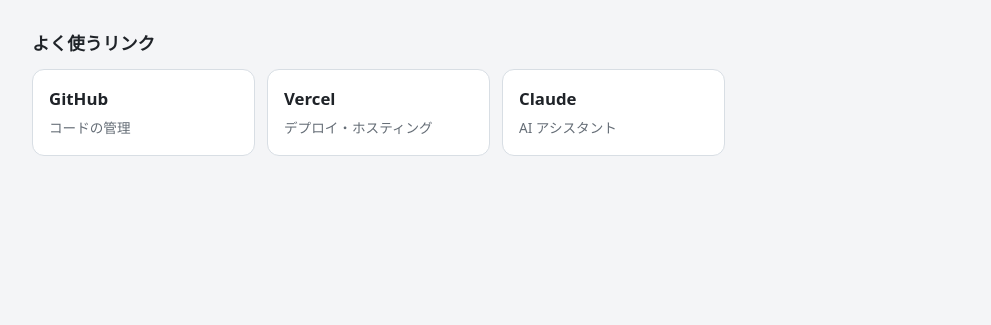
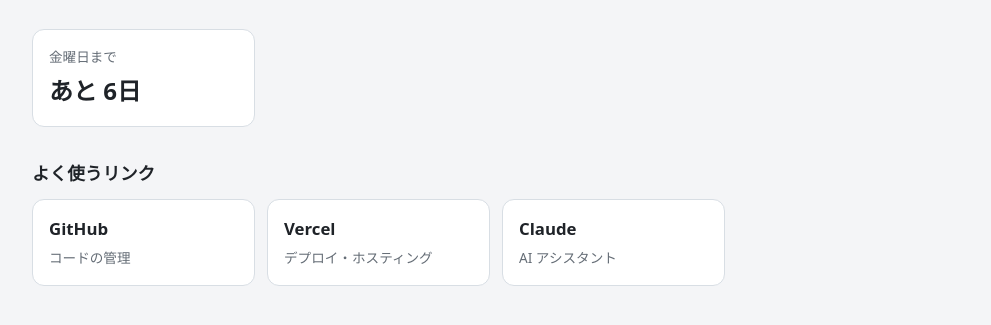
Before and after one commit to M-Ota-gh/dashboard, a plain HTML site: page index.html in a window 1280 px wide. Shown: the part 269-594 px from the top of the page, without its empty margins (144-1135 px from the left). Drawn offline with Linux system fonts and the light colour scheme.

Commit message:
金曜日までのカードを足す

```diff
--- a/index.html
+++ b/index.html
@@ -13,6 +13,15 @@
     <section class="clock-panel" aria-label="現在時刻">
       <div id="clock" class="clock">--:--:--</div>
       <div id="date" class="date">----年--月--日（-）</div>
+    </section>
+
+    <section class="info">
+      <div class="card-grid">
+        <div class="card info-card">
+          <span class="card-desc">金曜日まで</span>
+          <span id="friday" class="info-value">あと -日</span>
+        </div>
+      </div>
     </section>
 
     <section class="links">
--- a/script.js
+++ b/script.js
@@ -1,6 +1,7 @@
 // 時計と日付を表示する
 const clockEl = document.getElementById("clock");
 const dateEl = document.getElementById("date");
+const fridayEl = document.getElementById("friday");
 const WEEKDAYS = ["日", "月", "火", "水", "木", "金", "土"];
 
 function pad(n) {
@@ -14,6 +15,10 @@ function update() {
 
   dateEl.textContent =
     `${now.getFullYear()}年${now.getMonth() + 1}月${now.getDate()}日（${WEEKDAYS[now.getDay()]}）`;
+
+  // 金曜日まであと何日（getDay() は 日=0 … 金=5 … 土=6）
+  const daysToFriday = (5 - now.getDay() + 7) % 7;
+  fridayEl.textContent = daysToFriday === 0 ? "今日は金曜日！" : `あと ${daysToFriday}日`;
 }
 
 update();
--- a/style.css
+++ b/style.css
@@ -117,6 +117,22 @@ body {
   color: var(--muted);
 }
 
+/* ===== 情報カード（リンクではないカード） ===== */
+.info {
+  margin-bottom: 32px;
+}
+
+.info-card:hover {
+  border-color: var(--border);
+  transform: none;
+}
+
+.info-value {
+  font-size: 1.5rem;
+  font-weight: 700;
+  font-variant-numeric: tabular-nums;
+}
+
 /* ===== スマホ向け ===== */
 @media (max-width: 480px) {
   .container {
```
